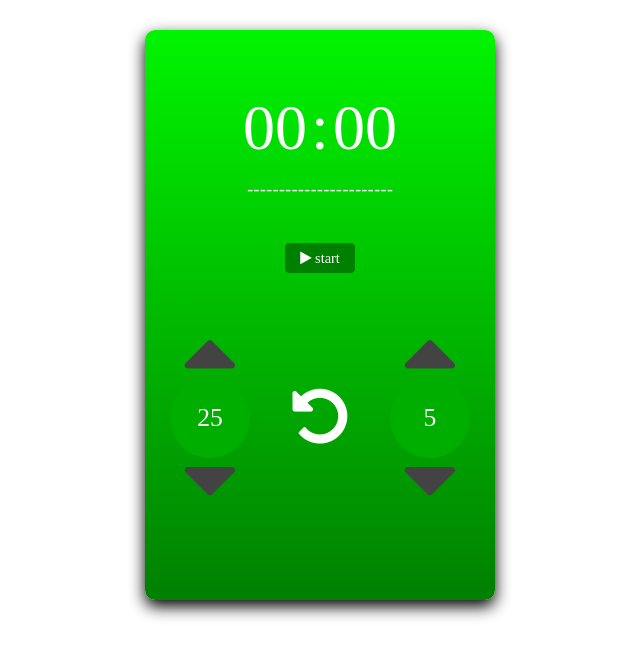
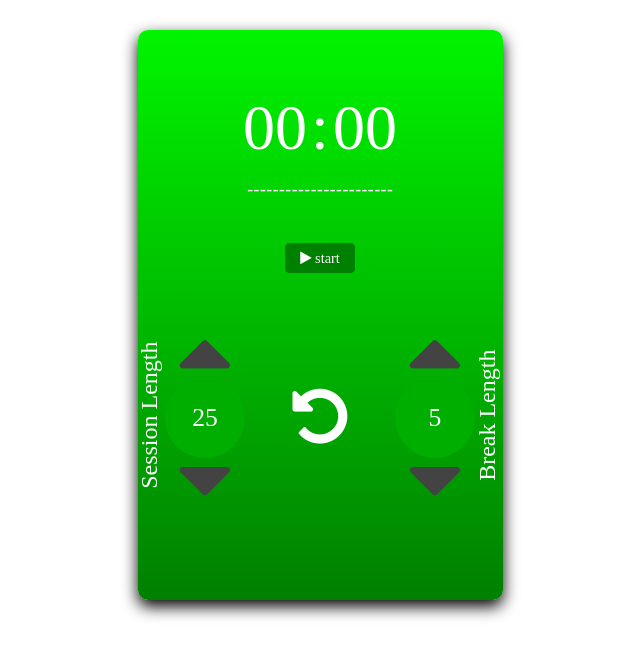
Before and after one commit to orsdev/Promodo-Clock, a plain HTML site: page index.html in a window 1280 px wide. Shown: the whole page, without its empty margins (320-960 px from the left). Drawn offline with Linux system fonts and the light colour scheme.

Commit message:
added session and break label

```diff
--- a/index.html
+++ b/index.html
@@ -40,6 +40,7 @@
 				<div id="session-decrement">
 					<i class="session-decrement  fa fa-caret-down"> </i>
 				</div>
+				<div class="session-l"><h4>Session Length</h4></div>
 			</div>
 			<div class="reset-container">
 				<button id="reset"><i class="reset fa fa-undo"></i></button>
@@ -54,6 +55,7 @@
 				<div id="break-decrement">
 					<i id="btn" class="break-decrement fa fa-caret-down"></i>
 				</div>
+				<div class="break-l"><h4>Break Length</h4></div>
 			</div>
 		</div>
 		<audio src="bleep.mp3"></audio>
--- a/sass/style.scss
+++ b/sass/style.scss
@@ -8,7 +8,7 @@ body {
 }
 
 .wrapper {
-	width: 350px;
+	 width: 365px;
 	height: 570px;
 	padding: 10px;
 	margin: 30px auto 5px auto;
@@ -72,6 +72,7 @@ body {
 .reset-container,
 .session-container {
 	width: 100%;
+	position: relative;
 }
 
 .buttons {
@@ -133,3 +134,17 @@ body {
 	}
 
 }
+
+.session-l {
+		position: absolute;
+		top: 70px;
+		left: -68px;
+		transform: rotate(-90deg);
+	}
+
+.break-l {
+	position: absolute;
+		top: 70px;
+		right: -65px;
+		transform: rotate(-90deg);
+}
```
Also changed, not shown: css/style.css, 1 other file.
